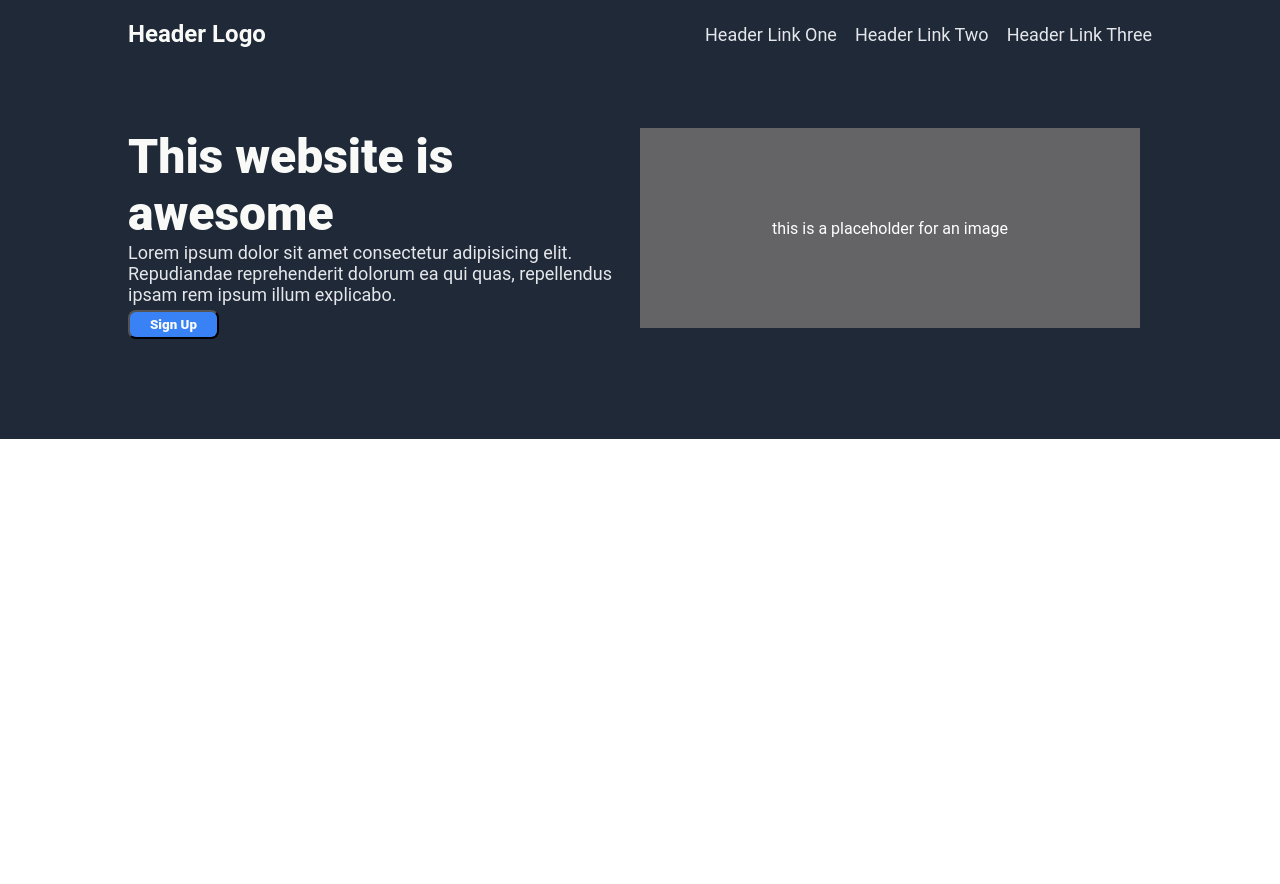
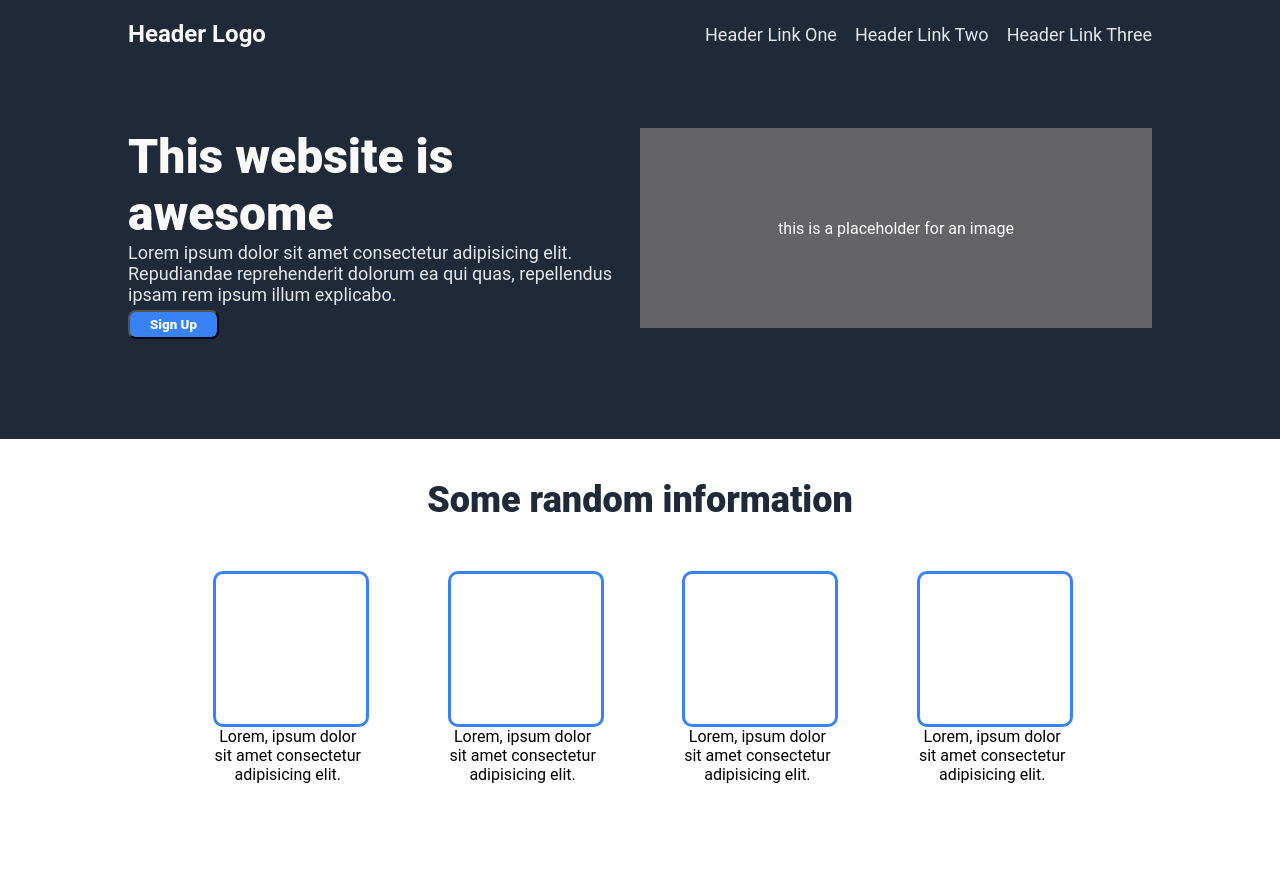
Before and after one commit to WiktorMarcin/Landing-Page, a plain HTML site: page index.html in a window 1280 px wide. Before the commit the page ends 800 px from the top, so only its background shows below. Drawn offline with Linux system fonts and the light colour scheme.

Commit message:
Second Page done with style and index. Display of placeholder at page one fixed

```diff
--- a/index.html
+++ b/index.html
@@ -32,5 +32,31 @@
         </div>
 
     </div>
+    <!-- Second Page -->
+
+     <div class="secondPage">
+        <div class="title">
+            <h3>Some random information</h3>
+        </div>
+        <div class="content">
+            <div class="boxPack">
+                <div class="box"></div>
+                <p>Lorem, ipsum dolor sit amet consectetur adipisicing elit.</p>
+            </div>
+            <div class="boxPack">
+                <div class="box"></div>
+                <p>Lorem, ipsum dolor sit amet consectetur adipisicing elit.</p>
+            </div>
+            <div class="boxPack">
+                <div class="box"></div>
+                <p>Lorem, ipsum dolor sit amet consectetur adipisicing elit.</p>
+            </div>
+            <div class="boxPack">
+                <div class="box"></div>
+                <p>Lorem, ipsum dolor sit amet consectetur adipisicing elit.</p>
+            </div>
+        </div>
+
+     </div>
 </body>
 </html>
--- a/style.css
+++ b/style.css
@@ -7,6 +7,9 @@
 header, .firstPage{
     background: #1f2937;
     color: white;
+}
+
+header, .firstPage, .secondPage{
     padding: 0 10vw;
 }
 
@@ -73,10 +76,49 @@ header .headerLinks ul li a{
 }
 
 .firstPage .rightPage .box{
-    width: 500px;
+    width: 100%;
     height: 200px;
     background: #646466;
     display: flex;
     justify-content: center;
     align-items: center;
 }
+
+
+
+
+/* Second Page */
+
+.secondPage{
+    /* background: #dadada; */
+    padding-top: 40px;
+    padding-bottom: 100px;
+}
+
+.secondPage .title {
+    text-align: center;
+    padding-bottom: 50px;
+}
+
+.secondPage .title h3{
+    font-size: 36px;
+    color: #1f2937;
+    font-weight: 900;
+}
+
+.secondPage .content{
+    display: flex;
+    justify-content: space-evenly;
+}
+
+.secondPage .content .boxPack{
+    width: 150px;
+    text-align: center;
+}
+
+.secondPage .content .boxPack .box {
+    width: 150px;
+    height: 150px;
+    border: 3px solid  #3882F6;
+    border-radius: 10px;
+}
```
